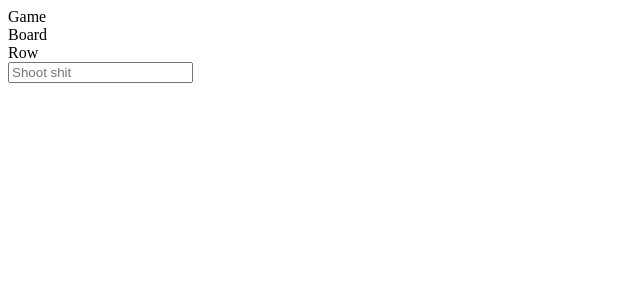
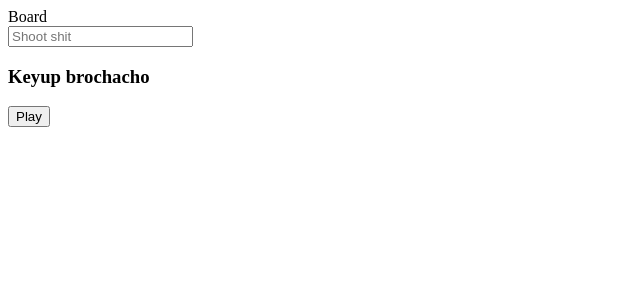
Before and after one commit to aaronmrobb/indavers, a React app: page / in a window 1280 px wide. Shown: the top 300 px of the page, without its empty margins (0-640 px from the left). Built offline with nearby package versions, Linux system fonts and the light colour scheme; the HTML template or start-up script is replaced by a standard one; what react-mixin would draw is missing.

Commit message:
keyup brochacho

```diff
--- a/src/components/Form.jsx
+++ b/src/components/Form.jsx
@@ -2,7 +2,7 @@ import React, { Component } from 'react'
 import reactMixin from 'react-mixin'
 import PureRenderMixin from 'react-addons-pure-render-mixin'
 import { connect } from 'react-redux'
-import actionCreators from '../action-creators'
+import * as actionCreators from '../action-creators'
 
 
 export class Form extends Component {
--- a/src/components/Game.jsx
+++ b/src/components/Game.jsx
@@ -4,19 +4,29 @@ import PureRenderMixin from 'react-addons-pure-render-mixin'
 import { connect } from 'react-redux'
 import { Row } from './Row'
 import { FormContainer } from './Form'
+import * as actionCreators from '../action-creators'
+
 export class Game extends Component {
-
-
+  componentDidUpdate() {
+    if(!this.interval && this.props.playing) {
+      this.interval = setInterval(this.props.next, 2000)
+    }
+  }
   render() {
-    const rows = <Row />
+    const rows = this.props.board.map((row, idx) => {
+      return <Row cells={row} key={idx}/>
+    })
     return(
       <div className="container">
-        Game
         <div className="board">
           Board
           { rows }
         </div>
         <FormContainer />
+        <div id="status-message" style={{display: this.props.gameover || !this.props.playing ? 'block' : 'none'}}>
+          <h3>{this.props.gameover ? 'Gameover Sucka' : 'Keyup brochacho'}</h3>
+          <button onClick={this.props.startGame}>{this.props.gameover ? 'Replay' : 'Play'}</button>
+        </div>
       </div>
     )
   }
@@ -26,8 +36,10 @@ reactMixin(Game.prototype, PureRenderMixin)
 
 function mapStateToProps(state) {
   return {
-
+    board: state.get('board'),
+    playing: state.get('playing')
   }
 }
 
-export const GameContainer = connect(mapStateToProps)(Game)
+
+export const GameContainer = connect(mapStateToProps, actionCreators)(Game)
--- a/src/components/Row.jsx
+++ b/src/components/Row.jsx
@@ -9,10 +9,11 @@ export class Row extends Component {
     super(props)
   }
   render() {
-    const cells = <Cell />
+    const cells = this.props.cells.map((cell, idx) => {
+      return <Cell content={cell} key={idx} />
+    })
     return(
       <div>
-        Row
         {cells}
       </div>
     )
--- a/src/reducer.js
+++ b/src/reducer.js
@@ -4,6 +4,7 @@ import next from './reducers/next'
 import initialGame from './data/initial-game'
 
 export default function(state = initialGame, action) {
+  console.log(action)
   switch(action.type) {
     case 'START_GAME':
       return startGame(state)
--- a/src/reducers/next.js
+++ b/src/reducers/next.js
@@ -2,5 +2,14 @@ import randomWords from 'random-words'
 import { fromJS } from 'immutable'
 
 export default function next(state) {
+  console.log('next')
+  return addWordRow(state)
+}
+
+function addWordRow(state) {
+  return checkForLoss(state)
+}
+
+function checkForLoss(state) {
   return state
 }
```
